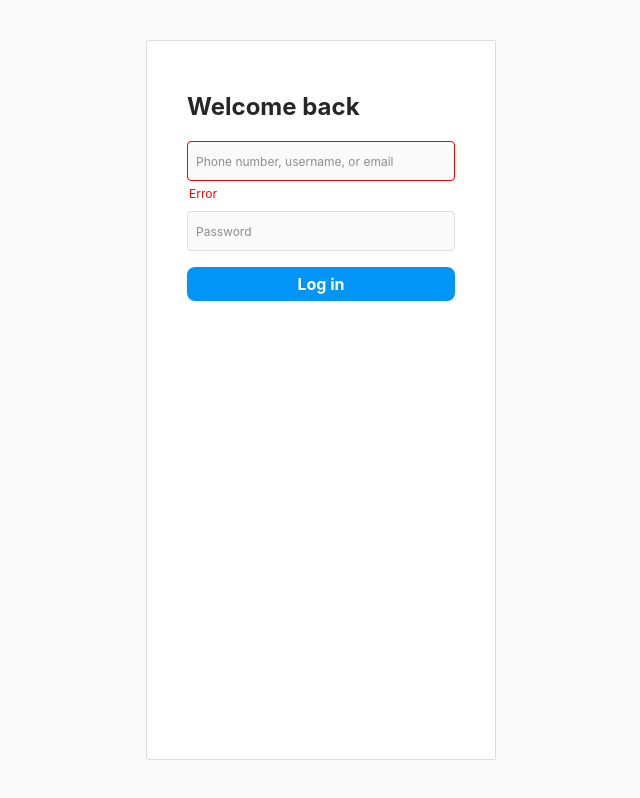
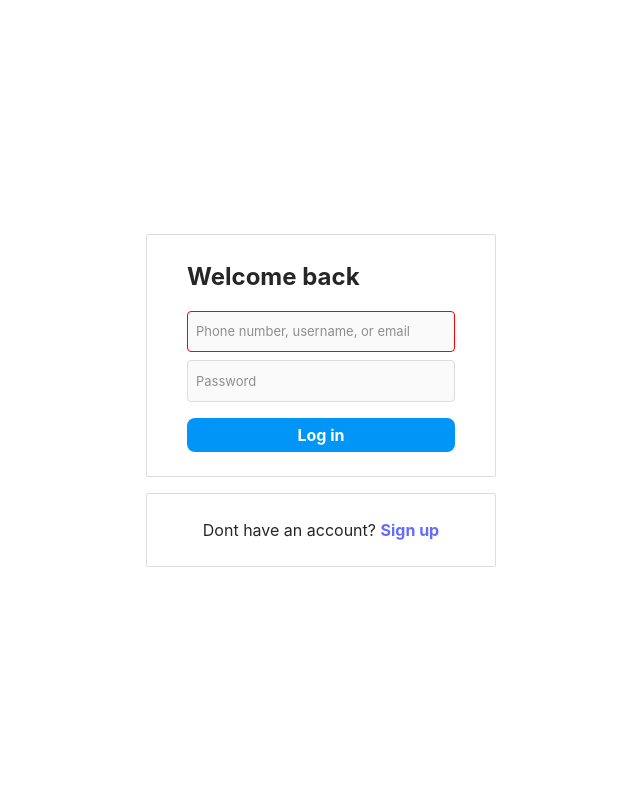
Before and after one commit to alexpozdnyakof/react-sign-in, a React (Vite) app: page / in a window 1280 px wide. Shown: the whole page, without its empty margins (319-959 px from the left). Built offline with nearby package versions, Linux system fonts and the light colour scheme.

Commit message:
add dark theme colors

```diff
--- a/src/App.css
+++ b/src/App.css
@@ -43,13 +43,12 @@
 }
 .surface {
   width: 350px;
-  height: 720px;
   border-radius: 1.2rem;
   border: 1px solid var(--rs-color-separator);
   border-radius: var(--rs-border-radius-micro);
-  background-color: #fff;
+  background-color: var(--fill-on-surface);
 
-  padding-top: 48px;
+  padding: 24px 0;
 }
 
 .stretch {
@@ -60,3 +59,9 @@
   align-items: stretch;
   flex: 0 0 auto;
 }
+
+.signup{
+  display: flex;
+  align-items: center;
+  justify-content: center;
+}
--- a/src/App.tsx
+++ b/src/App.tsx
@@ -6,6 +6,7 @@ import TextField from './ui/text-field';
 function App() {
   return (
     <div className="signInPage">
+      <Stack space="medium">
         <div className="surface">
           <div className="stretch">
             <h1> Welcome back</h1>
@@ -16,7 +17,6 @@ function App() {
               <Stack space="small">
                 <TextField
                   tone="negative"
-                message="Error"
                   label="Phone number, username, or email"
                 />
                 <TextField label="Password" type="password" />
@@ -25,6 +25,12 @@ function App() {
             </Stack>
           </div>
         </div>
+        <div className="surface">
+          <div className="signup">
+            Dont have an account?&nbsp;<a href="https://localhost">Sign up</a>
+          </div>
+        </div>
+      </Stack>
     </div>
   );
 }
--- a/src/index.css
+++ b/src/index.css
@@ -7,7 +7,7 @@
 
   --font-size-header: 2.4rem;
   --font-size-body: 1.6rem;
-  --font-size-caption: 1.2rem;
+  --font-size-caption: 1.3rem;
 
   --rs-space-micro: 2px;
   --rs-space-xsmall: 4px;
@@ -41,7 +41,7 @@
 }
 
 a {
-  font-weight: 500;
+  font-weight: var(--rs-font-weight-semibold);
   color: #646cff;
   text-decoration: inherit;
 }
@@ -54,8 +54,9 @@ body {
   min-width: 320px;
   min-height: 100vh;
   text-rendering: optimizeSpeed;
-  background-color: #fafafa;
+  background-color: var(--fil-surface);
   font-size: var(--font-size-body);
+  color: var(--color-content-primary);
 }
 
 /** Text **/
@@ -63,12 +64,13 @@ body {
 
 @media (prefers-color-scheme: dark) {
   :root {
-    --color-content-primary: #262626;
+    --color-content-primary: #fff;
     --rs-color-content-secondary: 142, 142, 142;
     --color-content-negative: red;
-    --fill-surface: #fff;
-    --fill-on-surface: #fafafa;
-    --rs-color-separator: #ddd;
+    --fill-surface: #111;
+    --fill-input: #000;
+    --fill-on-surface: #222;
+    --rs-color-separator: #333;
   }
 
   a:hover {
@@ -82,7 +84,8 @@ body {
     --rs-color-content-secondary: 142, 142, 142;
     --color-content-negative: red;
     --fill-surface: #fff;
-    --fill-on-surface: #fafafa;
+    --fill-input: #fafafa;
+    --fill-on-surface: #fff;
     --rs-color-separator: #ddd;
   }
   a:hover {
--- a/src/ui/base-field.module.css
+++ b/src/ui/base-field.module.css
@@ -21,7 +21,7 @@
   width: 100%;
   border: 1px solid var(--rs-color-separator);
   border-radius: var(--rs-border-radius-standart);
-  background-color: var(--fill-on-surface);
+  background-color: var(--fill-input);
   padding: var(--rs-space-micro) 0;
 }
 
```
Lines whose indentation alone changed are shown as unchanged.
